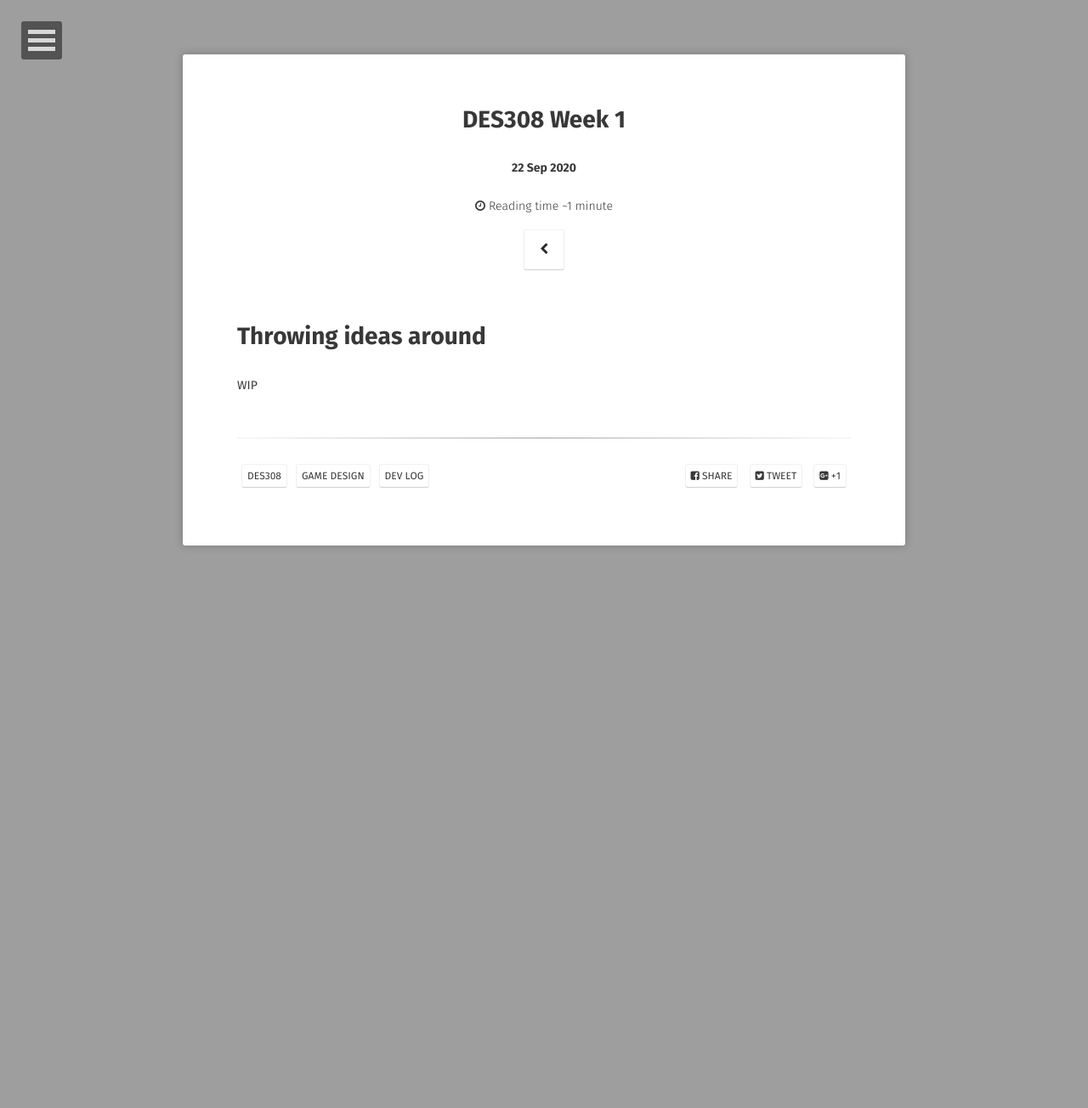
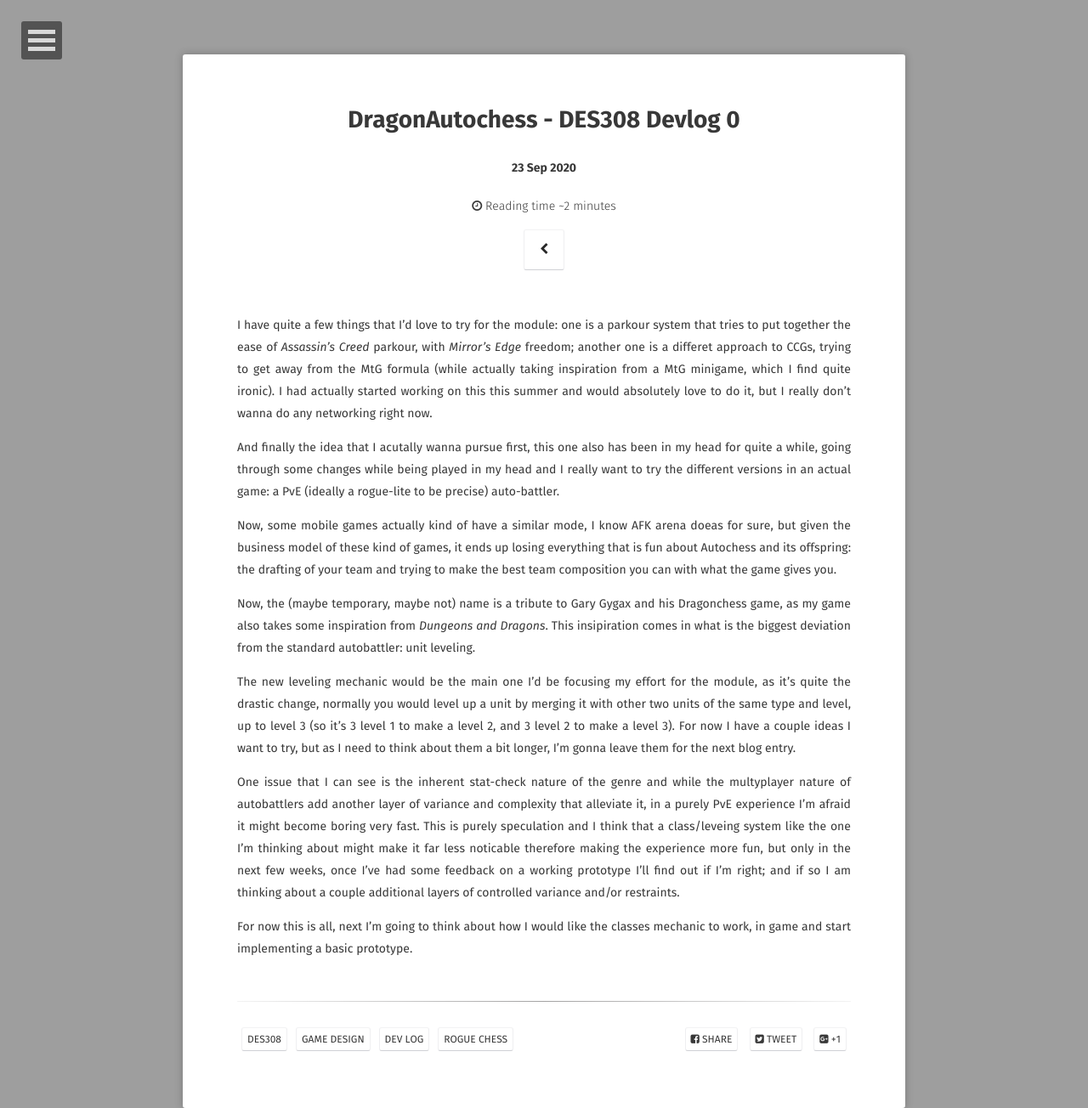
Before and after one commit to andreamin97/andreamin97.github.io, a Jekyll site: the page built from _posts/2020-09-22-DES308-week-1.md, in a window 1280 px wide. Shown: the whole page at 85% size. Built offline with Jekyll 4.4.1, drawn with Linux system fonts in a browser that asks for light colours; some web fonts are replaced; before the commit the page ends 964 px from its top, so only the background shows below that.

Commit message:
des308 devlog 0

```diff
--- a/_posts/2020-09-22-DES308-week-1.md
+++ b/_posts/2020-09-22-DES308-week-1.md
@@ -1,17 +1,28 @@
 ---
 layout: post
-title:  "DES308 Week 1"
-date:   2020-09-22
-excerpt: "
-starting to think about what I would like to do for the module assignment."
+title:  "DragonAutochess - DES308 Devlog 0"
+date:   2020-09-23
+excerpt: "starting to think about what I would like to do for the module assignment."
 project: null
 tag:
 - des308
 - game design
 - dev log
+- Rogue Chess
 comments: false
 ---
 
-# Throwing ideas around
+I have quite a few things that I'd love to try for the module: one is a parkour system that tries to put together the ease of _Assassin's Creed_ parkour, with _Mirror's Edge_ freedom; another one is a differet approach to CCGs, trying to get away from the MtG formula (while actually taking inspiration from a MtG minigame, which I find quite ironic). I had actually started working on this this summer and would absolutely love to do it, but I really don't wanna do any networking right now.
 
-WIP
+And finally the idea that I acutally wanna pursue first, this one also has been in my head for quite a while, going through some changes while being played in my head and I really want to try the different versions in an actual game: a PvE (ideally a rogue-lite to be precise) auto-battler.
+
+Now, some mobile games actually kind of have a similar mode, I know AFK arena doeas for sure, but given the business model  of these kind of games, it ends up losing everything that is fun about Autochess and its offspring: the drafting of your team and trying to make the best team composition you can with what the game gives you.
+
+Now, the (maybe temporary, maybe not) name is a tribute to Gary Gygax and his Dragonchess game, as my game also takes some inspiration from _Dungeons and Dragons_.
+This insipiration comes in what is the biggest deviation from the standard autobattler: unit leveling.
+
+The new leveling mechanic would be the main one I'd be focusing my effort for the module, as it's quite the drastic change, normally you would level up a unit by merging it with other two units of the same type and level, up to level 3 (so it's 3 level 1 to make a level 2, and 3 level 2 to make a level 3). For now I have a couple ideas I want to try, but as I need to think about them a bit longer, I'm gonna leave them for the next blog entry.
+
+One issue that I can see is the inherent stat-check nature of the genre and while the multyplayer nature of autobattlers add another layer of variance and complexity that alleviate it, in a purely PvE experience I'm afraid it might become boring very fast. This is purely speculation and I think that a class/leveing system like the one I'm thinking about might make it far less noticable therefore making the experience more fun, but only in the next few weeks, once I've had some feedback on a working prototype I'll find out if I'm right; and if so I am thinking about a couple additional layers of controlled variance and/or restraints.
+
+For now this is all, next I'm going to think about how I would like the classes mechanic to work, in game and start implementing a basic prototype.
```
Also changed, not shown: assets/img/logo.png, assets/img/placeholder-big.jpg (deleted), 2 other files.
